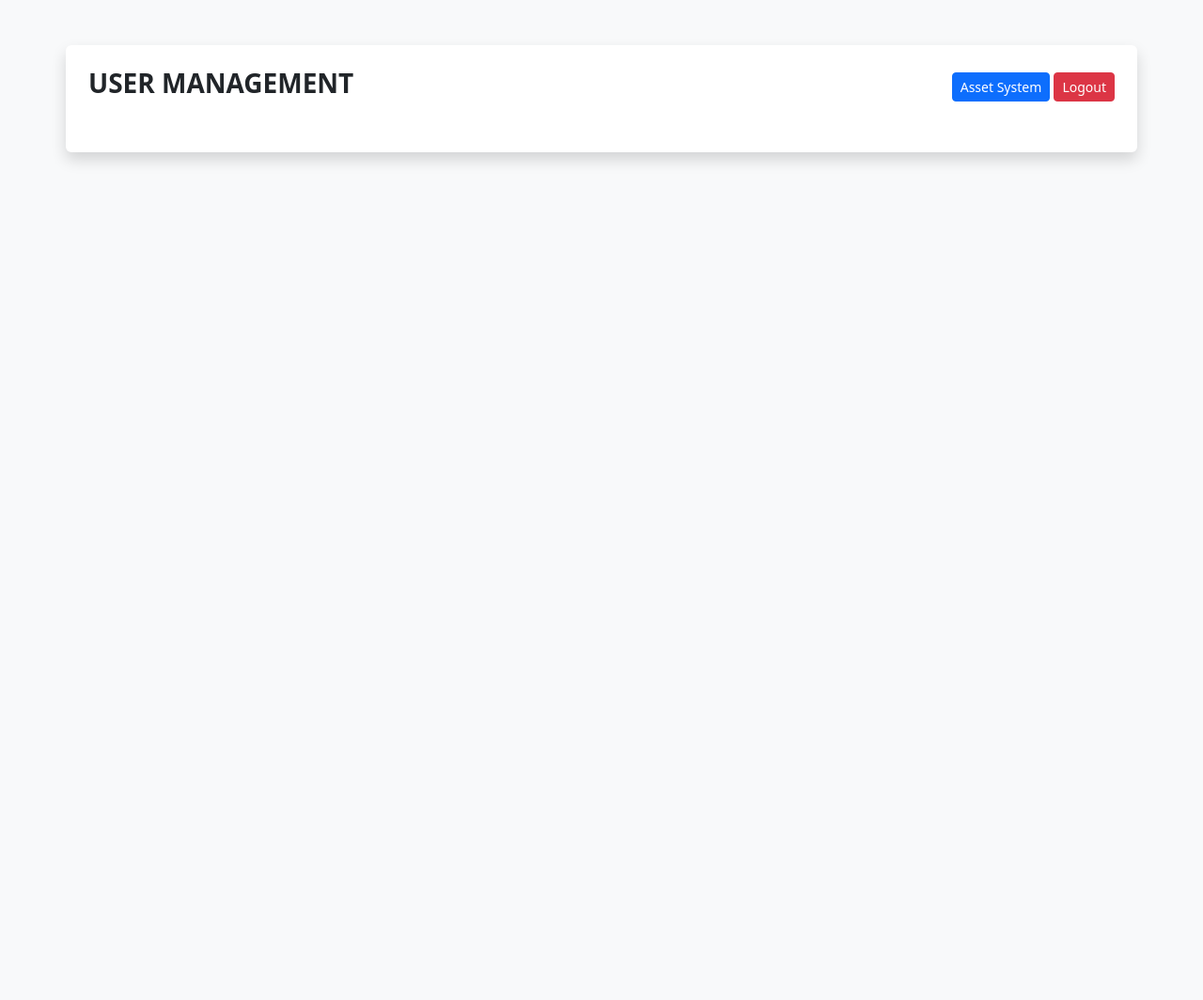
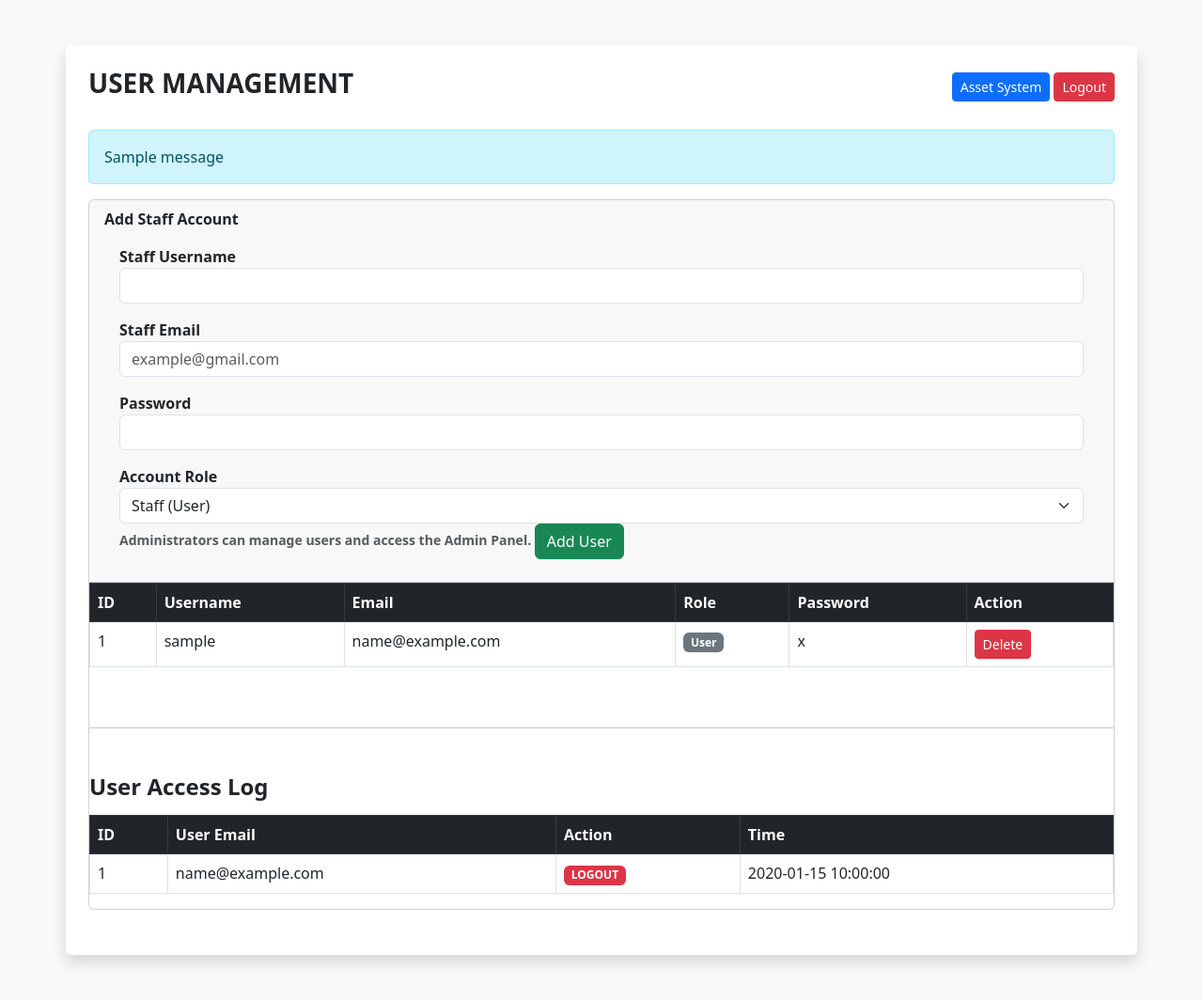
Before and after one commit to Fakhrul0029/Asset-Tracker-System-New-, a Flask app: page /admin in a window 1280 px wide. Shown: the whole page at 94% size. Before the commit the page ends 173 px from the top, so only its background shows below. Run offline with Flask 3, Linux system fonts and the light colour scheme; the visitor is signed in with stand-in values (Sample User, id 1); one stand-in notice (Sample message) is shown; a database or web service that is not in the repository returns one stand-in record (values such as "Sample title"); some libraries are stand-ins or nearby versions.

Commit message:
Add user management form and access log table

```diff
--- a/templates/admin.html
+++ b/templates/admin.html
@@ -39,3 +39,254 @@
         </motion>
 
     </motion>
+
+    {% with messages = get_flashed_messages() %}
+        {% if messages %}
+            {% for m in messages %}
+
+            <div class="alert alert-info">
+
+                {{ m }}
+
+            </div>
+
+            {% endfor %}
+        {% endif %}
+    {% endwith %}
+
+    <div class="card mb-4">
+
+        <div class="card-header fw-bold">
+
+            Add Staff Account
+
+        </motion>
+
+        <div class="card-body">
+
+            <form method="POST"
+                  action="/add_user">
+
+                <div class="mb-3">
+
+                    <label>
+                        Staff Username
+                    </label>
+
+                    <input type="text"
+                           name="username"
+                           class="form-control"
+                           required>
+
+                </div>
+
+                <div class="mb-3">
+
+                    <label>
+                        Staff Email
+                    </label>
+
+                    <input type="email"
+                           name="email"
+                           class="form-control"
+                           placeholder="example@gmail.com"
+                           required>
+
+                </div>
+
+                <div class="mb-3">
+
+                    <label>
+                        Password
+                    </label>
+
+                    <input type="text"
+                           name="password"
+                           class="form-control"
+                           required>
+
+                </div>
+
+                <motion class="mb-3">
+
+                    <label>
+                        Account Role
+                    </label>
+
+                    <select name="role"
+                            class="form-select"
+                            required>
+
+                        <option value="user">
+                            Staff (User)
+                        </option>
+
+                        <option value="admin">
+                            Administrator
+                        </option>
+
+                    </select>
+
+                    <small class="text-muted">
+                        Administrators can manage users and access the Admin Panel.
+                    </small>
+
+                </motion>
+
+                <button class="btn btn-success">
+
+                    Add User
+
+                </button>
+
+            </form>
+
+        </div>
+
+    </div>
+
+    <table class="table table-bordered table-hover">
+
+        <thead class="table-dark">
+
+            <tr>
+
+                <th>ID</th>
+                <th>Username</th>
+                <th>Email</th>
+                <th>Role</th>
+                <th>Password</th>
+                <th>Action</th>
+
+            </tr>
+
+        </thead>
+
+        <tbody>
+
+            {% for user in users %}
+
+            <tr>
+
+                <td>{{ user.id }}</td>
+
+                <td>{{ user.username }}</td>
+
+                <td>{{ user.email }}</td>
+
+                <td>
+
+                    {% if user.role == 'admin' or user.username == 'admin' %}
+
+                        <span class="badge bg-danger">
+                            Admin
+                        </span>
+
+                    {% else %}
+
+                        <span class="badge bg-secondary">
+                            User
+                        </span>
+
+                    {% endif %}
+
+                </td>
+
+                <td>{{ user.password }}</td>
+
+                <td>
+
+                    {% if user.username != 'admin' %}
+
+                    <form method="POST"
+                          action="/delete_user/{{ user.id }}">
+
+                        <button class="btn btn-danger btn-sm">
+
+                            Delete
+
+                        </button>
+
+                    </form>
+
+                    {% endif %}
+
+                </td>
+
+            </tr>
+
+            {% endfor %}
+
+        </tbody>
+
+    </table>
+
+    <hr class="my-5">
+
+    <h4 class="fw-bold mb-3">
+
+        User Access Log
+
+    </h4>
+
+    <table class="table table-bordered table-hover">
+
+        <thead class="table-dark">
+
+            <tr>
+
+                <th>ID</th>
+                <th>User Email</th>
+                <th>Action</th>
+                <th>Time</th>
+
+            </tr>
+
+        </thead>
+
+        <tbody>
+
+            {% for log in access_logs %}
+
+            <tr>
+
+                <td>{{ log.id }}</td>
+
+                <td>{{ log.user_email }}</td>
+
+                <td>
+
+                    {% if log.action == 'LOGIN' %}
+
+                        <span class="badge bg-success">
+
+                            LOGIN
+
+                        </span>
+
+                    {% else %}
+
+                        <span class="badge bg-danger">
+
+                            LOGOUT
+
+                        </span>
+
+                    {% endif %}
+
+                </td>
+
+                <td>{{ log.created_at }}</td>
+
+            </tr>
+
+            {% endfor %}
+
+        </tbody>
+
+    </table>
+
+</div>
+
+</body>
+</html>
```
